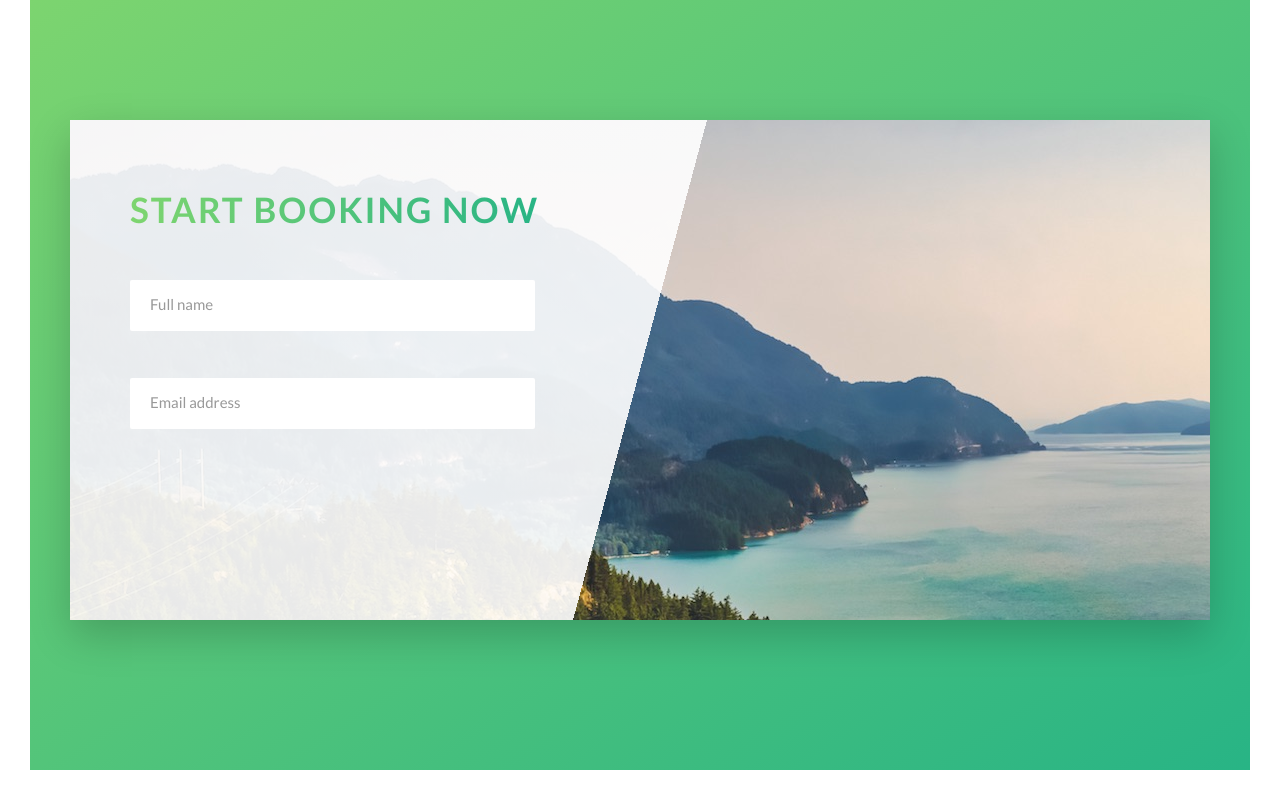
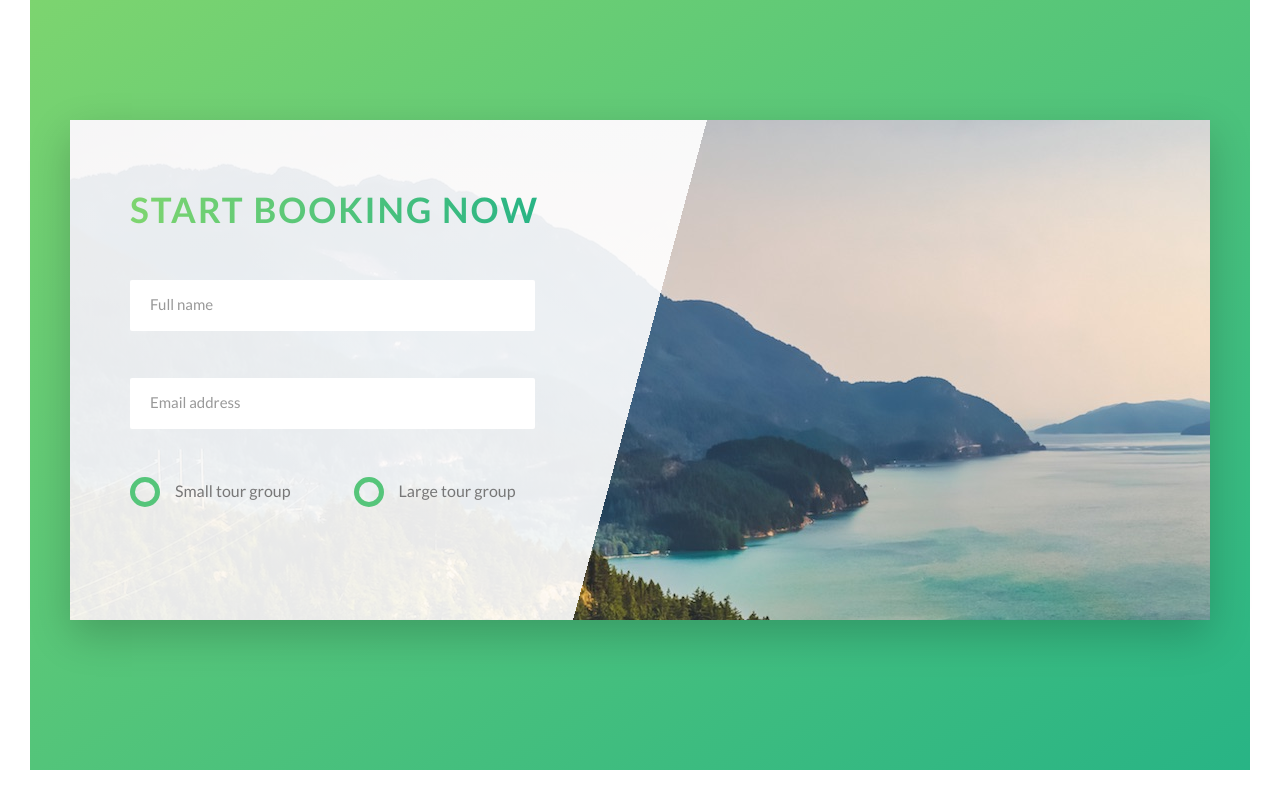
Before and after one commit to cristnascimento/css-natours, a website: page index.html in a window 1280 px wide. Shown: the part 4527-5327 px from the top of the page. Drawn offline with Linux system fonts and the light colour scheme.

Commit message:
Adding CSS button. closes #40

```diff
--- a/index.html
+++ b/index.html
@@ -295,6 +295,23 @@
                                     <label for="email" class="form__label">Email address</label>
                                 </div>
 
+                                <div class="form__group u-margin-bottom-medium">
+                                    <div class="form__radio-group">
+                                        <input type="radio" class="form__radio-input" id="small" name="size">
+                                        <label for="small" class="form__radio-label">
+                                            <span class="form__radio-button"></span>
+                                            Small tour group
+                                        </label>
+                                    </div>
+
+                                    <div class="form__radio-group">
+                                        <input type="radio" class="form__radio-input" id="large" name="size">
+                                        <label for="large" class="form__radio-label">
+                                            <span class="form__radio-button"></span>
+                                            Large tour group
+                                        </label>
+                                    </div>
+                                </div>
 
                             </form>
                         </div>
--- a/sass/components/_form.scss
+++ b/sass/components/_form.scss
@@ -47,6 +47,50 @@
         transform: translateY(-4rem);
     }
 
+    &__radio-group {
+        width: 49%;
+        display: inline-block;
+    }
 
+    &__radio-input {
+        display: none;
+    }
+
+    &__radio-label {
+        font-size: $default-font-size;
+        cursor: pointer;
+        position: relative;
+        padding-left: 4.5rem;
+    }
+
+    &__radio-button {
+        height: 3rem;
+        width: 3rem;
+        border: 5px solid $color-primary;
+        border-radius: 50%;
+        display: inline-block;
+        position: absolute;
+        left: 0;
+        top: -.4rem;
+
+        &::after {
+            content: "";
+            display: block;
+            height: 1.3rem;
+            width: 1.3rem;
+            border-radius: 50%;
+            position: absolute;
+            top: 50%;
+            left: 50%;
+            transform: translate(-50%, -50%);
+            background-color: $color-primary;
+            opacity: 0;
+            transition: opacity .2s;
+        }
+    }
+
+    &__radio-input:checked ~ &__radio-label &__radio-button::after {
+        opacity: 1;
+    }
 
 }
```
Also changed, not shown: css/style.css.
